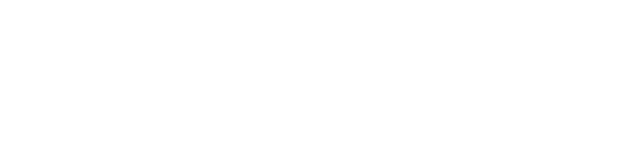
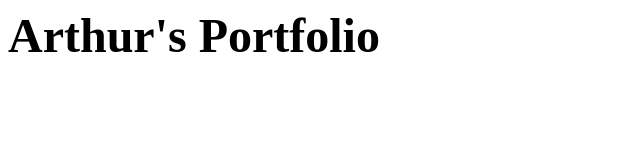
Before and after one commit to arthurarmani/Arthur-s-Portfolio, a plain HTML site: page index.html in a window 1280 px wide. Shown: the whole page, without its empty margins (0-640 px from the left). Drawn offline with Linux system fonts and the light colour scheme.

Commit message:
Update index.html

```diff
--- a/index.html
+++ b/index.html
@@ -1,5 +1,5 @@
 <head>
 <link rel="stylesheet" type="text/css" href="style.css" media="screen"/>
-  <title>Home<title>
-<head>
-<h1>Arthur's Portfolio<h1>
+  <title>Home</title>
+</head>
+<h1>Arthur's Portfolio</h1>
```
